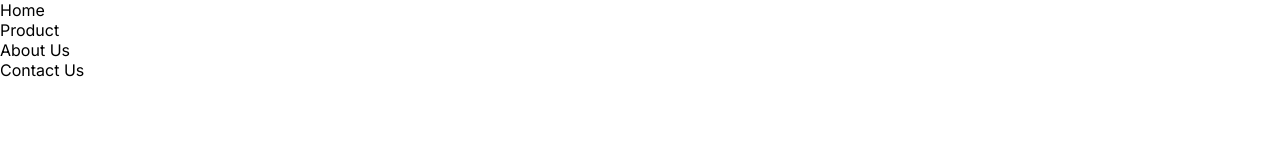
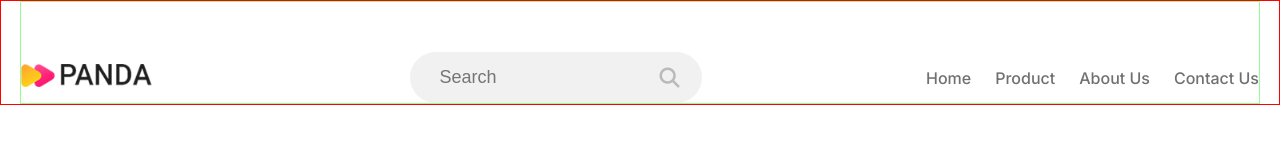
Before and after one commit to hasib-dev7/panda-commerce, a plain HTML site: page index.html in a window 1280 px wide. Drawn offline with Linux system fonts and the light colour scheme.

Commit message:
nav section add

```diff
--- a/index.html
+++ b/index.html
@@ -24,16 +24,21 @@
 	</head>
 	<body class="inter-font">
 		<!-- header section -->
-		<header>
-			<nav>
-				<figure class=""></figure>
-				<div class=""></div>
-				<div class="">
+		<header class="container">
+			<nav class="nav content-area">
+				<figure>
+					<img class="nav-logo" src="./images/logo.png" alt="wed site logo" />
+				</figure>
+				<div class="nav-search">
+					<input class="search-input" type="text" placeholder="Search" />
+					<i class="fa-solid fa-magnifying-glass searc-icon"></i>
+				</div>
+				<div class="nav-list">
 					<ul>
-						<li>Home</li>
-						<li>Product</li>
-						<li>About Us</li>
-						<li>Contact Us</li>
+						<li><a href="#">Home</a></li>
+						<li><a href="#">Product</a></li>
+						<li><a href="#">About Us</a></li>
+						<li><a href="#">Contact Us</a></li>
 					</ul>
 				</div>
 			</nav>
--- a/styles/style.css
+++ b/styles/style.css
@@ -11,3 +11,58 @@
 
 	font-style: normal;
 }
+/* layout width */
+.container {
+	max-width: 1440px;
+	margin: 0 auto;
+	border: 1px solid red;
+}
+.content-area {
+	max-width: 1240px;
+	margin: 0 auto;
+	border: 1px solid palegreen;
+}
+/* header section  */
+.nav {
+	padding-top: 50px;
+	display: flex;
+	justify-content: space-between;
+	align-items: center;
+}
+.nav-logo {
+	max-width: 80%;
+}
+.nav-search {
+	position: relative;
+}
+.search-input {
+	max-width: 100%;
+	padding: 15px 30px;
+	border-radius: 60px;
+	border: none;
+	font-size: 18px;
+	color: #cccccc;
+	background-color: #f1f1f1;
+}
+.searc-icon {
+	font-size: 20px;
+	color: #bababa;
+	/*  */
+	position: absolute;
+	top: 16px;
+	right: 22px;
+}
+.nav-list ul {
+	display: flex;
+	justify-content: center;
+	gap: 24px;
+}
+.nav-list ul li {
+	list-style: none;
+}
+.nav-list ul li a {
+	text-decoration: none;
+	font-size: 16px;
+	font-weight: 500;
+	color: #707070;
+}
```
